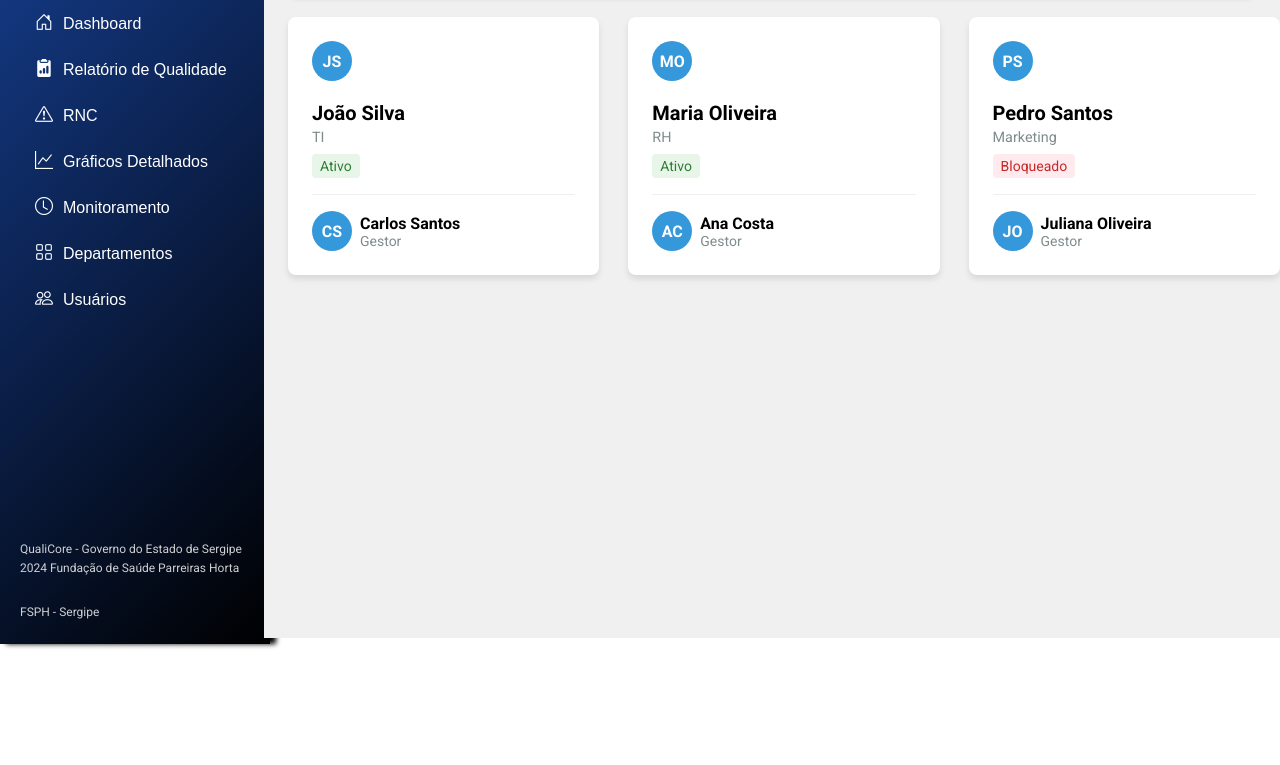
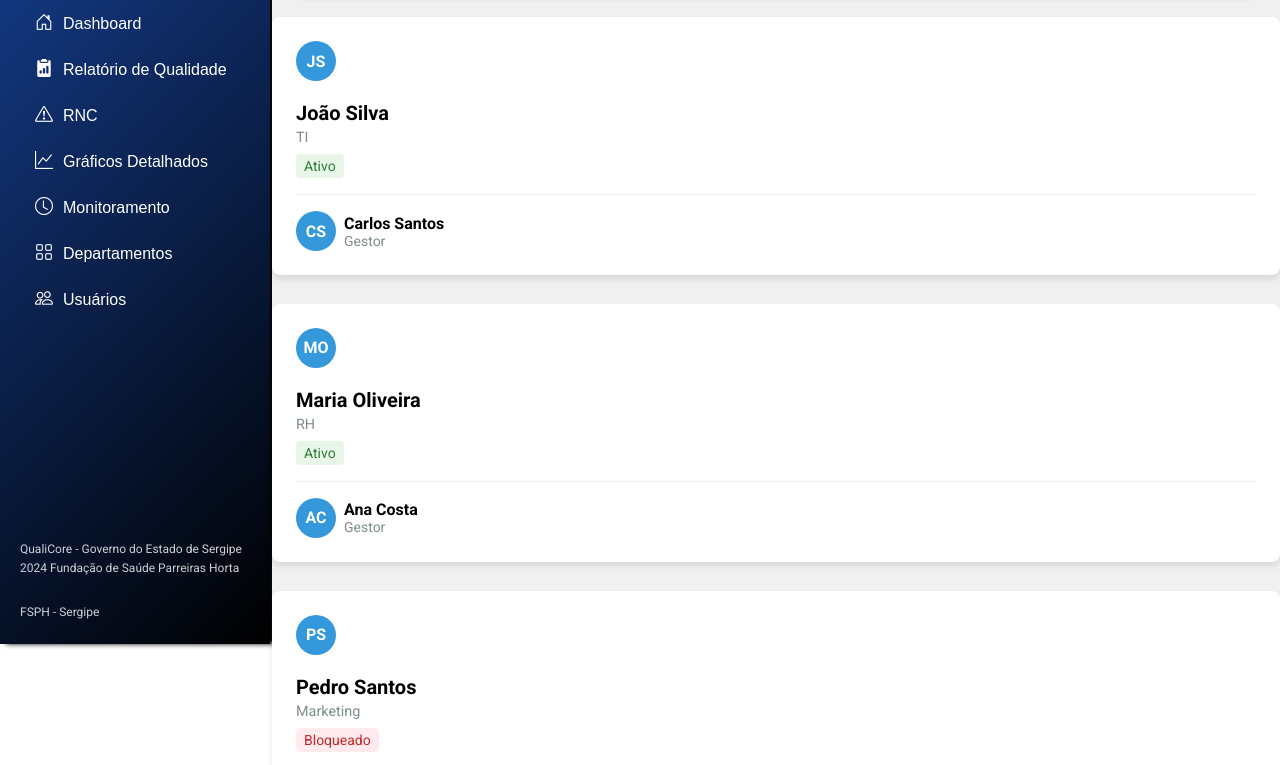
Before and after one commit to Gustavomaz11/QualiCore, a website: page QualiCore/html/usuarios.html in a window 1280 px wide. Shown: the part 162-927 px from the top of the page. Before the commit the page ends 800 px from the top, so only its background shows below. Drawn offline with nearby package versions, Linux system fonts and the light colour scheme.

Commit message:
Alteração main e listagem de usuarios

```diff
--- a/QualiCore/html/css/mainPage.css
+++ b/QualiCore/html/css/mainPage.css
@@ -10,7 +10,8 @@ body {
 main {
     background-color: var(--cor-secundaria);
     width: 100% !important;
-    margin-left: 16.5rem;
+    background-attachment: fixed;
+    margin-left: 17rem;
     z-index: 10;
 }
 @media (min-width: 1024px) {
--- a/QualiCore/html/css/usuarios.css
+++ b/QualiCore/html/css/usuarios.css
@@ -37,14 +37,14 @@
 
 .container {
     max-width: 1600px;
-    margin-left: 1.5rem;
 
 }
 
 .profiles-grid {
     display: grid;
-    grid-template-columns: repeat(auto-fill, minmax(300px, 1fr));
+    grid-template-columns: repeat(1fr);
     gap: 1.8rem;
+    padding: 1rem 1.rem;
 }
 
 .profile-card {
```
